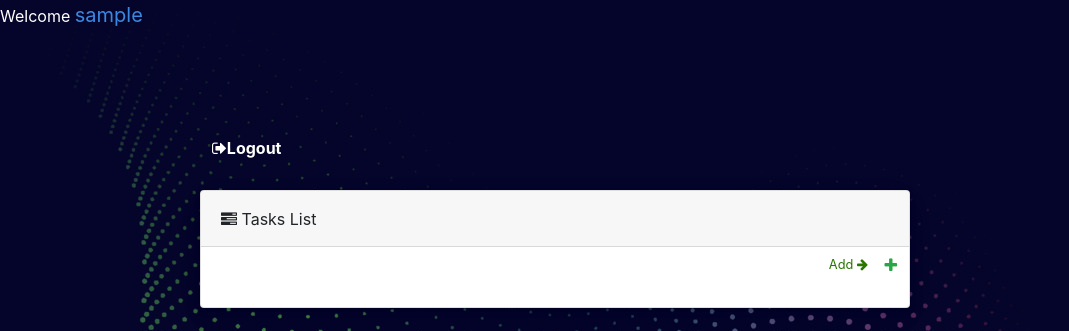
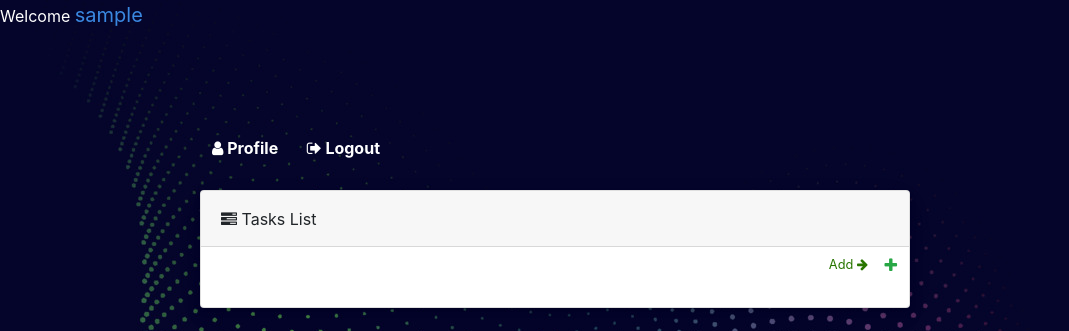
Before and after one commit to mosihere/Todo-App, a Django app: page /todo/ in a window 1280 px wide. Shown: the top 331 px of the page, without its empty margins (0-1069 px from the left). Run offline with Django 5.2, Linux system fonts and the light colour scheme; the visitor is signed in with stand-in values (Sample User, id 1); data that the repository does not hold is empty; some libraries are stand-ins or nearby versions.

Commit message:
add a button for user profile

```diff
--- a/todo/templates/todo/index.html
+++ b/todo/templates/todo/index.html
@@ -12,6 +12,7 @@
     <link rel="stylesheet" href="https://stackpath.bootstrapcdn.com/bootstrap/4.3.1/js/bootstrap.bundle.min.js">
     <link rel="stylesheet" href="https://cdnjs.cloudflare.com/ajax/libs/jquery/3.2.1/jquery.min.js">
     <link rel="stylesheet" href="https://cdnjs.cloudflare.com/ajax/libs/font-awesome/4.7.0/css/font-awesome.min.css">
+
 {% endblock static_files %}
 
 
@@ -29,7 +30,8 @@
 
 
       <div class="col-md-8">
-        <a class="border-0 btn-transition btn btn-outline-danger" style="text-decoration:None; color: rgb(255, 255, 255)" nav-link" href="{% url 'account:logout' %}"><i class="fa fa-sign-out"></i><b>Logout</b></a>
+        <a class="border-0 btn-transition btn btn-outline-info" style="text-decoration:None; color: rgb(255, 255, 255)" nav-link href="{% url 'account:profile' %}"><i class="fa fa-user"></i><b> Profile</b></a>
+        <a class="border-0 btn-transition btn btn-outline-danger" style="text-decoration:None; color: rgb(255, 255, 255)" nav-link href="{% url 'account:logout' %}"><i class="fa fa-sign-out"></i><b> Logout</b></a>
         <br>
         <br>
         <div class="card-hover-shadow-2x mb-3 card">
```
